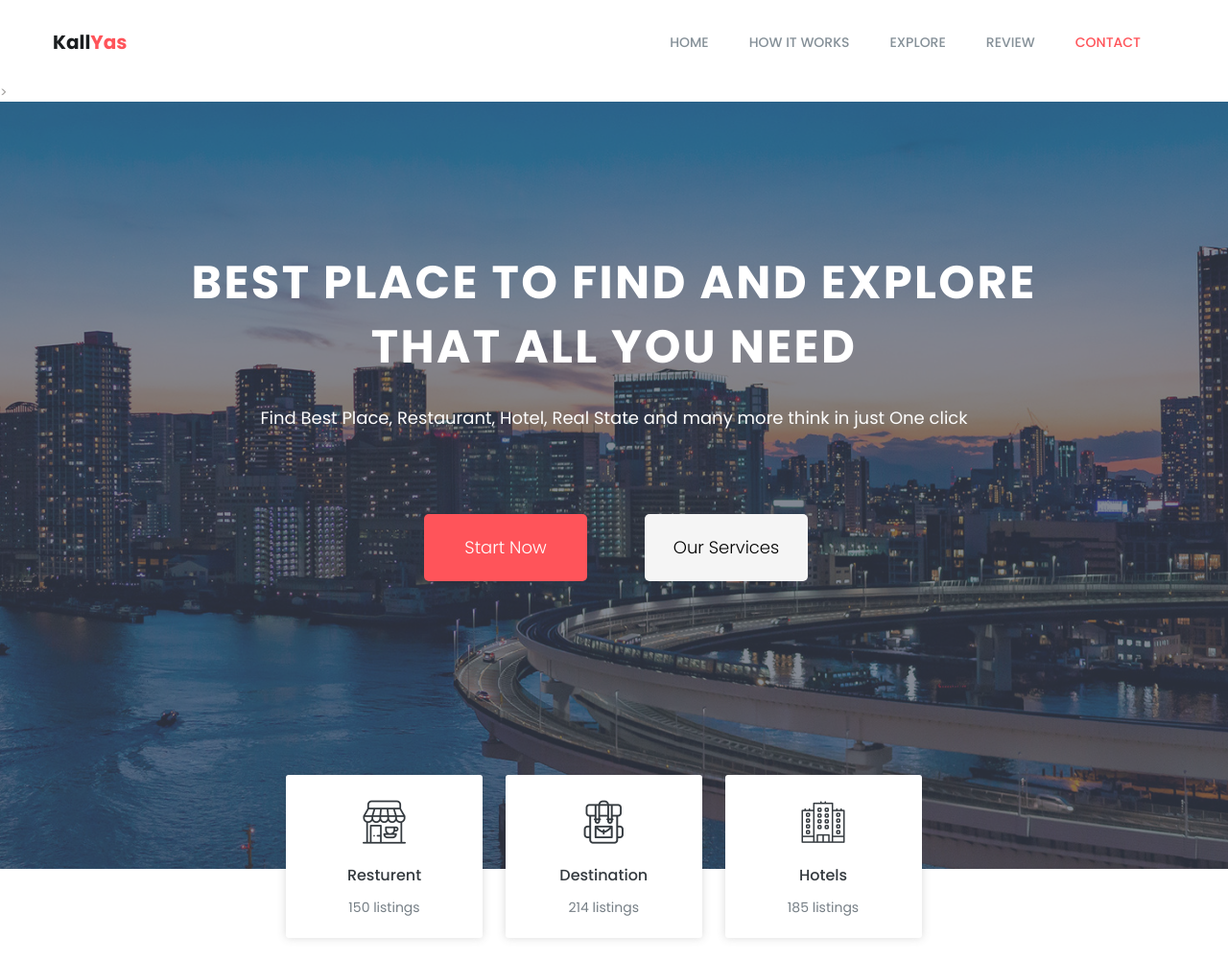
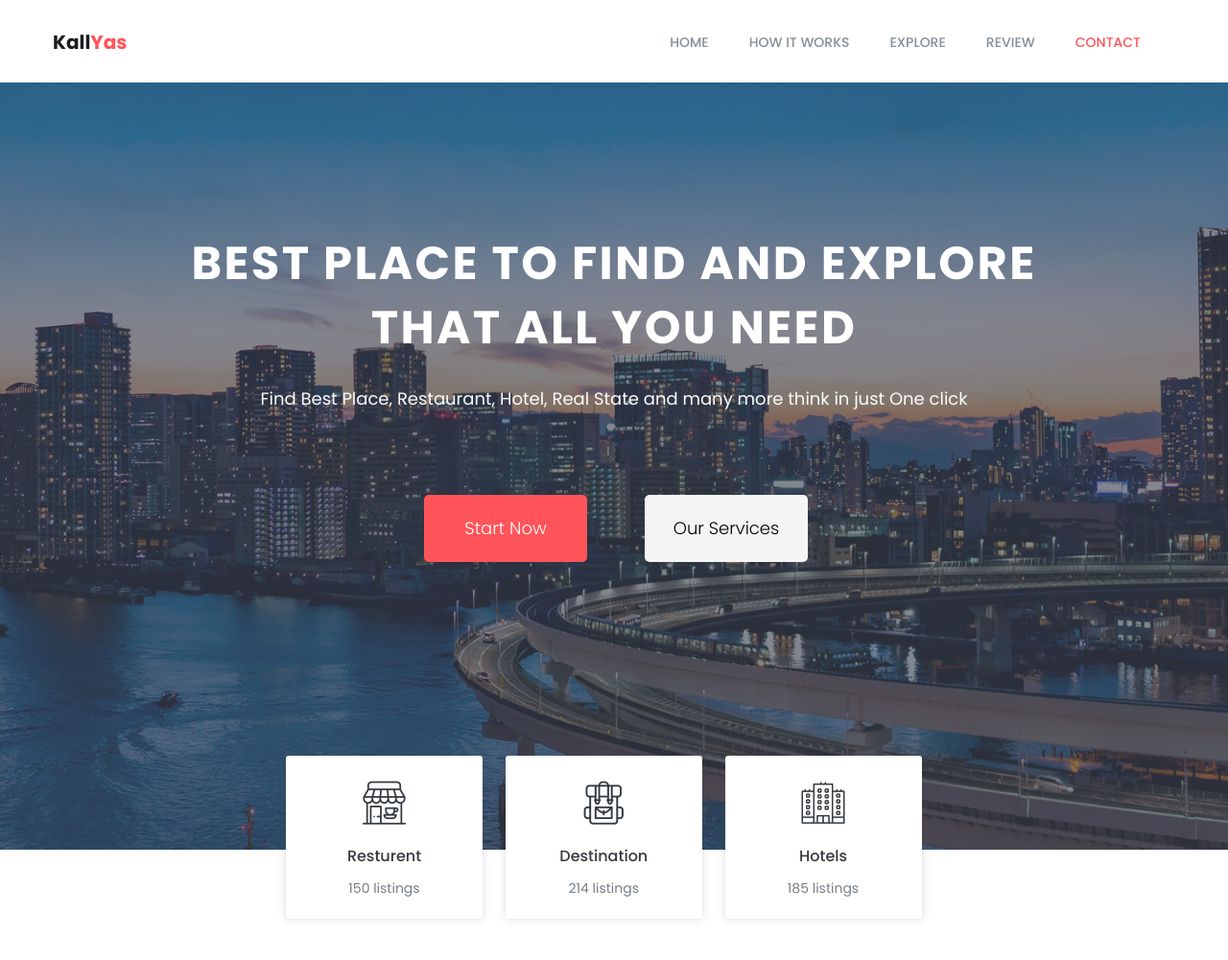
Before and after one commit to ShahzaibRana1/Kallyas, a plain HTML site: page index.html in a window 1280 px wide. Shown: the top 1001 px of the page at 96% size. Drawn offline with nearby package versions, Linux system fonts and the light colour scheme.

Commit message:
Update index.html

```diff
--- a/index.html
+++ b/index.html
@@ -46,7 +46,7 @@
 			                </ul>
 			            </div>
 			        </div>
-			    </nav>>
+			    </nav>
 			</div>
 		    <div class="clearfix"></div>
 
```
